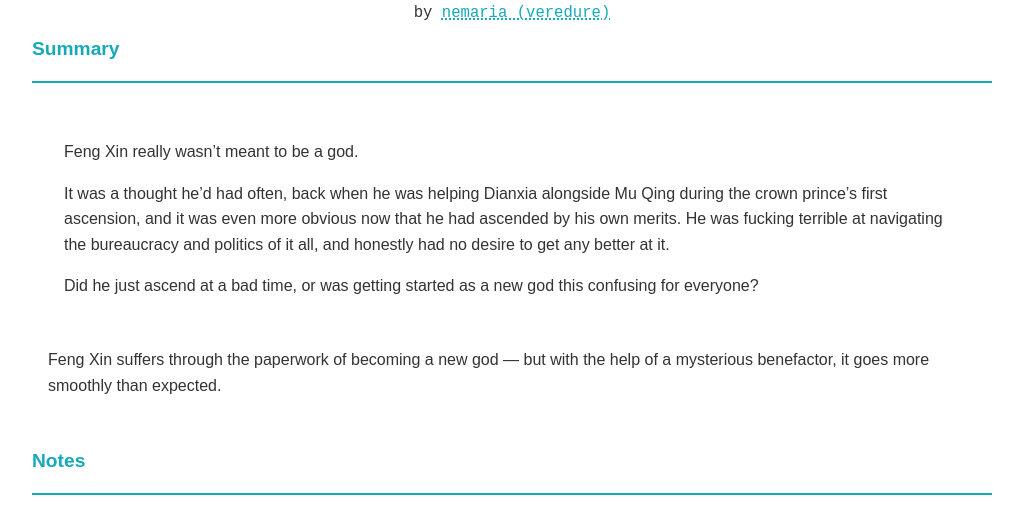
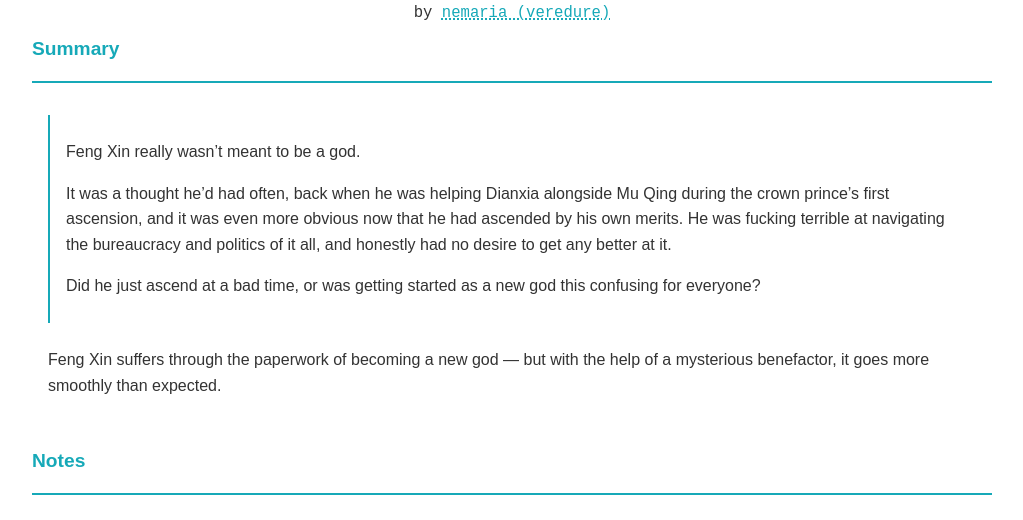
Before and after one commit to nemariaa/neocities, a plain HTML site: page fics/ascending_isnt_worth_the.html in a window 1280 px wide. Shown: the part 709-1229 px from the top of the page, without its empty margins (128-1151 px from the left). Drawn offline with Linux system fonts and the light colour scheme.

Commit message:
Blockquote styling

```diff
--- a/fics/ao3-style.css
+++ b/fics/ao3-style.css
@@ -228,8 +228,8 @@ blockquote {
 }
 
 .userstuff blockquote {
-    border-top: var(--border-size) var(--border-style) var(--accent);
-    border-bottom: var(--border-size) var(--border-style) var(--accent);
+    /* border-top: var(--border-size) var(--border-style) var(--accent);
+    border-bottom: var(--border-size) var(--border-style) var(--accent); */
     background: inherit;
 }
 
@@ -238,9 +238,10 @@ blockquote.userstuff {
     border-left: none;
 }
 
+/* applies to blockquotes within the fic summary */
 blockquote.userstuff blockquote {
     background: var(--blockquote-background);
-    border: none;
+    border-left: var(--size-eighth) var(--border-style) var(--accent);
 }
 
 .meta #endnotes blockquote.userstuff {
```
